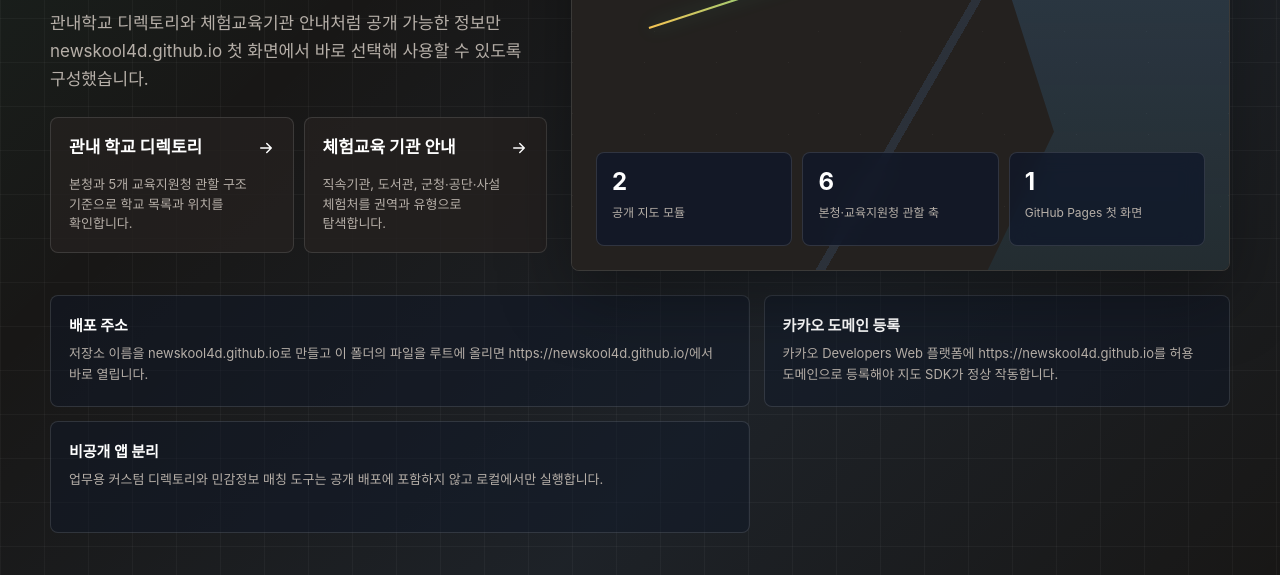
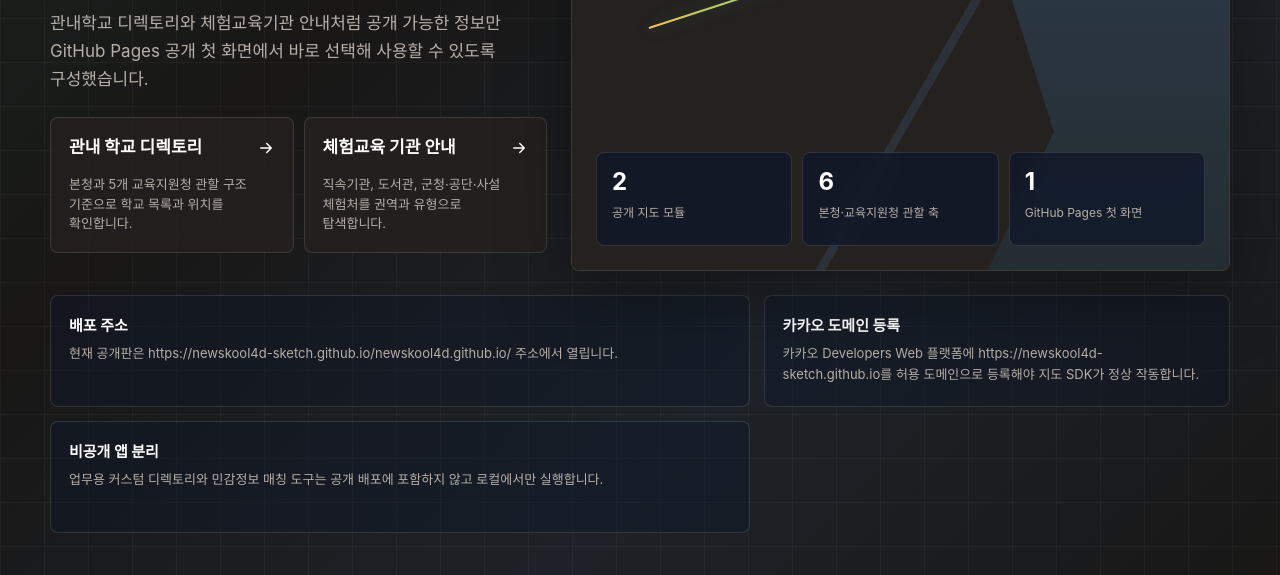
Before and after one commit to newskool4d-sketch/newskool4d.github.io, a plain HTML site: page index.html in a window 1280 px wide. Shown: the part 422-997 px from the top of the page. Drawn offline with Linux system fonts and the light colour scheme; a web font is replaced by a local one.

Commit message:
Correct public Pages URL guidance

```diff
--- a/index.html
+++ b/index.html
@@ -466,7 +466,7 @@
           <h1>인천교육 공개 지도를 한 곳에서 확인합니다.</h1>
           <p class="lead">
             관내학교 디렉토리와 체험교육기관 안내처럼 공개 가능한 정보만
-            newskool4d.github.io 첫 화면에서 바로 선택해 사용할 수 있도록 구성했습니다.
+            GitHub Pages 공개 첫 화면에서 바로 선택해 사용할 수 있도록 구성했습니다.
           </p>
         </div>
 
@@ -521,11 +521,11 @@
     <section class="deploy-strip" aria-label="배포 및 API 안내">
       <div class="deploy-note">
         <strong>배포 주소</strong>
-        <span>저장소 이름을 newskool4d.github.io로 만들고 이 폴더의 파일을 루트에 올리면 https://newskool4d.github.io/에서 바로 열립니다.</span>
+        <span>현재 공개판은 https://newskool4d-sketch.github.io/newskool4d.github.io/ 주소에서 열립니다.</span>
       </div>
       <div class="deploy-note">
         <strong>카카오 도메인 등록</strong>
-        <span>카카오 Developers Web 플랫폼에 https://newskool4d.github.io를 허용 도메인으로 등록해야 지도 SDK가 정상 작동합니다.</span>
+        <span>카카오 Developers Web 플랫폼에 https://newskool4d-sketch.github.io를 허용 도메인으로 등록해야 지도 SDK가 정상 작동합니다.</span>
       </div>
       <div class="deploy-note">
         <strong>비공개 앱 분리</strong>
--- a/shared.js
+++ b/shared.js
@@ -346,7 +346,7 @@ function loadKakaoSDK(callback) {
   if (!apiKey) {
     createLoaderCover(
       "🔑 카카오 JavaScript 키 등록 필요",
-        "newskool4d.github.io 인천교육 공개지도를 실행하려면 카카오 Developers에서 발급한 JavaScript 키 등록이 필요합니다. 이 키는 브라우저 localStorage에 저장되므로, 카카오 콘솔에서 허용 도메인을 localhost 또는 https://newskool4d.github.io 로 제한한 뒤 입력해주세요."
+        "newskool4d.github.io 인천교육 공개지도를 실행하려면 카카오 Developers에서 발급한 JavaScript 키 등록이 필요합니다. 이 키는 브라우저 localStorage에 저장되므로, 카카오 콘솔에서 허용 도메인을 localhost 또는 https://newskool4d-sketch.github.io 로 제한한 뒤 입력해주세요."
     );
     return;
   }
```
Also changed, not shown: README.md.
